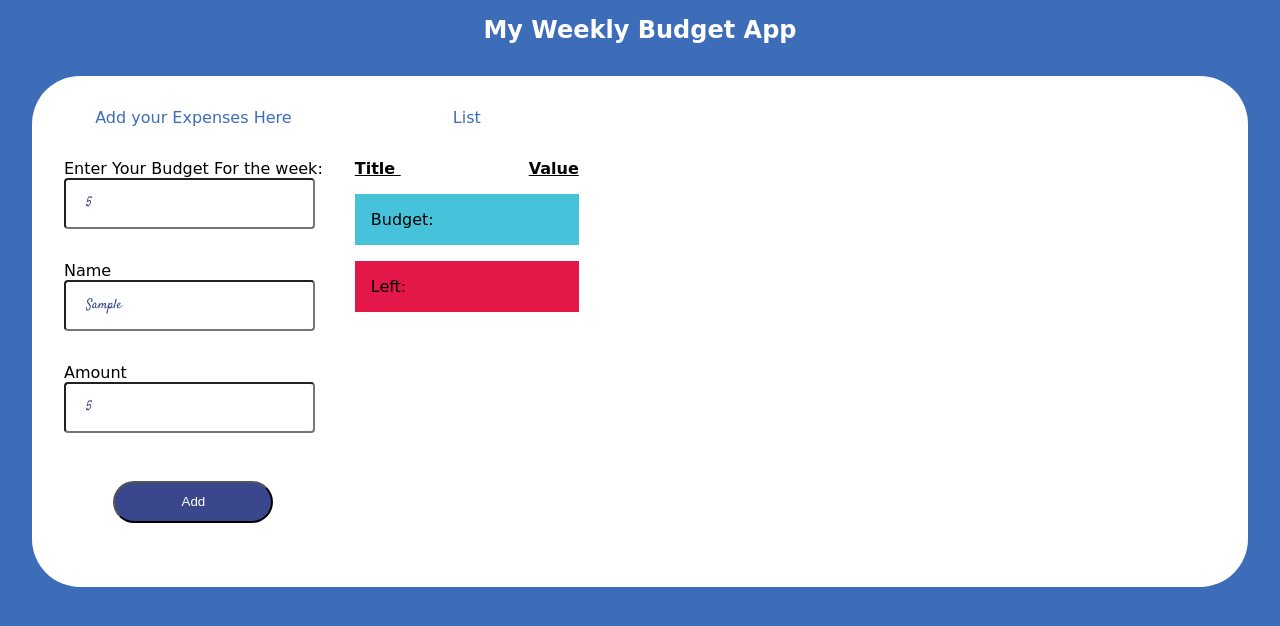
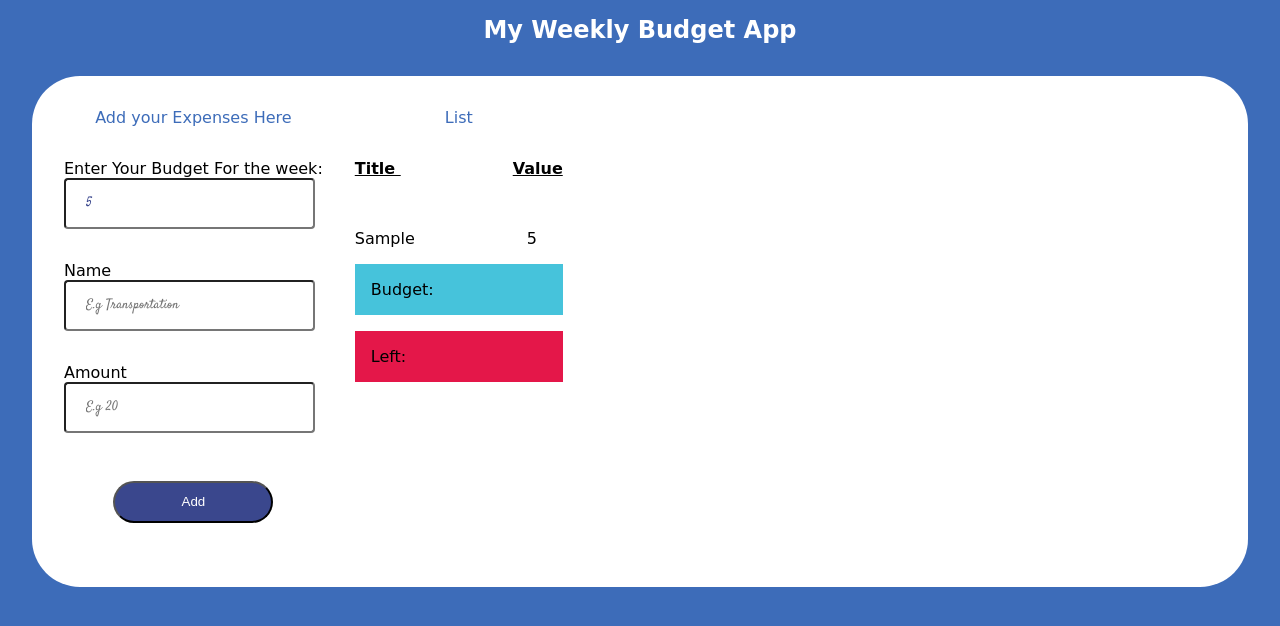
Before and after one commit to folarmi/Budget-app, a plain HTML site: page index.html in a window 1280 px wide. Both pictures are taken after typing "5", "Sample", "5" into the empty fields and a click on the button "Add". Drawn offline with Linux system fonts and the light colour scheme; a web font is replaced by a local one.

Commit message:
added expense title and amount

```diff
--- a/app.js
+++ b/app.js
@@ -4,9 +4,15 @@ const myBudget = document.getElementById('my-budget');
 const expenseName = document.getElementById('expense-name');
 const expenseAmount = document.getElementById('expense-amount');
 const listExpenses = document.getElementsByClassName('list-expenses');
+const expenseButton = document.getElementById('expense-button');
+const listItems = document.getElementById('list-items');
+const li = document.getElementById('add');
+const addSpan = document.getElementById('add-span');
 
 //Event Listeners
-myBudget.addEventListener("keydown",getAmount)
+myBudget.addEventListener("keydown",getAmount);
+expenseButton.addEventListener('click', addExpenseItem);
+
 
 //Functions
 function getAmount(event) {
@@ -16,3 +22,19 @@ function getAmount(event) {
         myBudget.value = '';
     }
 }
+
+
+function addExpenseItem(){
+    const newLi = document.createElement('li');
+    const newSpan = document.createElement('span');
+    newSpan.classList.add('amount')
+
+    const newExpenseName = expenseName.value;
+    const newExpenseAmount = expenseAmount.value;
+
+    newSpan.append(newExpenseAmount);
+    listItems.appendChild(newLi).append(newExpenseName,newSpan);
+
+    expenseAmount.value = '';
+    expenseName.value = '';
+}
--- a/index.html
+++ b/index.html
@@ -24,7 +24,7 @@
             <p>Amount</p>
             <input type="number" name="" id="expense-amount" placeholder="E.g 20">
 
-            <button type="submit">Add</button>
+            <button type="submit" id="expense-button">Add</button>
         </div>
 
 
@@ -32,9 +32,9 @@
             <p class="center-text">List</p>
 
             <div class="list-expenses">
-                <ul>
+                <ul id="list-items">
                     <li class="item" id="bold">Title <span class="amount"> Value</span></li>
-                    <!-- <li class="item" id="other-items">Food <span class="amount">200</span></li> -->
+                    <li id="add"><span id="add-span" class="amount"></span></li>
                 </ul>
             </div>
 
--- a/style.css
+++ b/style.css
@@ -1,6 +1,10 @@
 *{
     padding: 0;
     margin: 0;
+}
+
+*:focus {
+    outline: none;
 }
 
 body{
@@ -70,11 +74,11 @@ li{
 
 #other
 .list-expenses{
-    margin-bottom: 2rem;
+    margin-bottom: 1rem;
 }
 
 .amount{
-    padding-left: 8rem;
+    padding-left: 7rem;
 }
 
 .budget{
```
